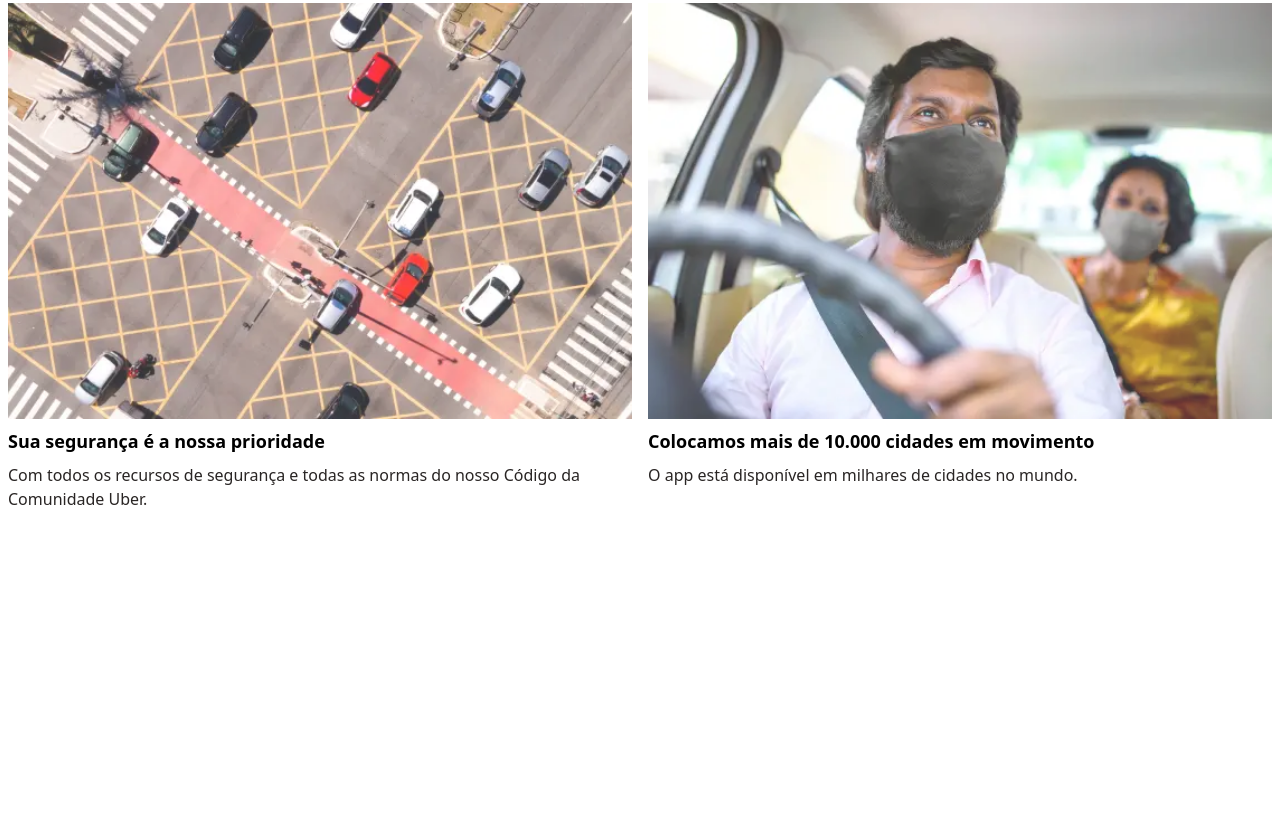
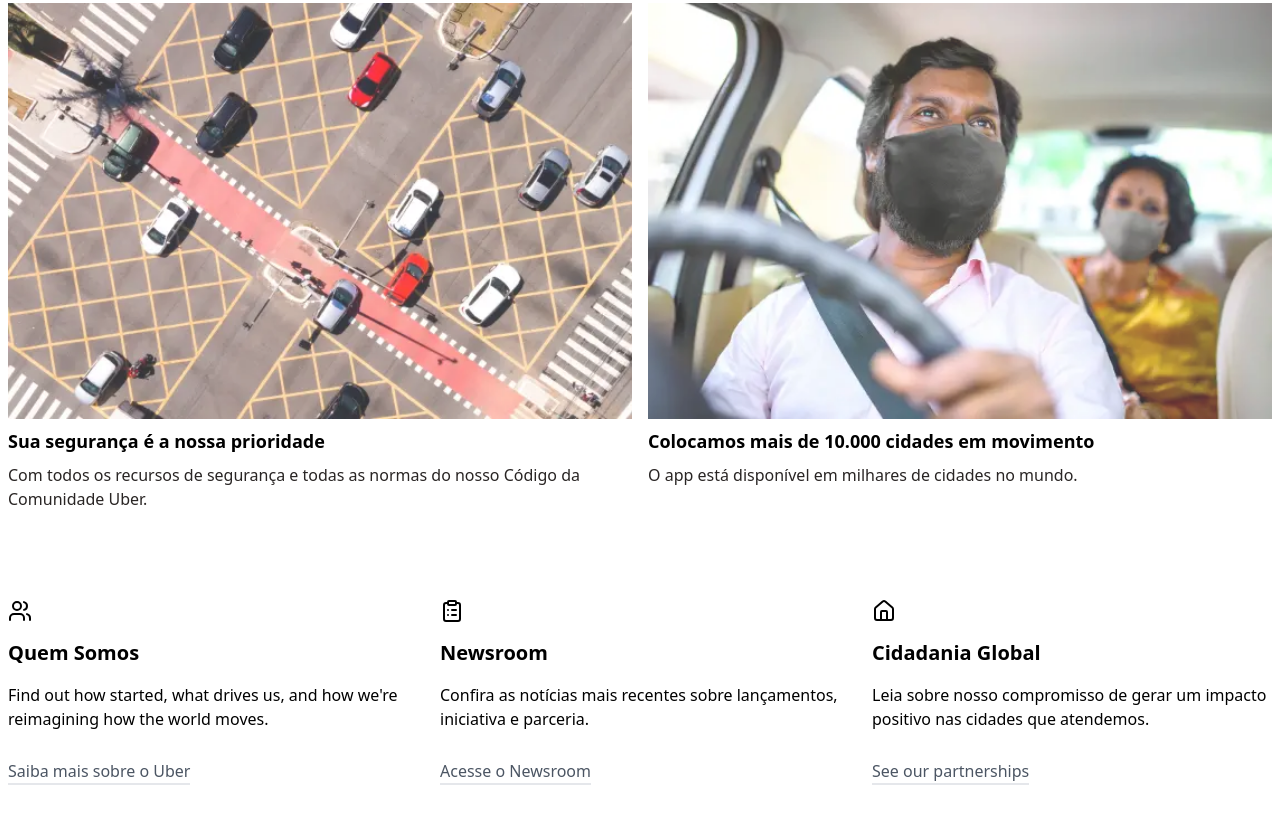
Before and after one commit to jeandeandrade/Uber-Clone-TailwindCSS, a website: page src/index.html in a window 1280 px wide. Shown: the part 1049-1878 px from the top of the page. Before the commit the page ends 1604 px from the top, so only its background shows below. Drawn offline with nearby package versions, Linux system fonts and the light colour scheme.

Commit message:
Finalizado a parte do Sobre

```diff
--- a/src/index.html
+++ b/src/index.html
@@ -130,19 +130,28 @@
         <div class="w-full flex flex-col sm:flex-row gap-4">
           <a href="#" class="flex-1">
             <article class="flex flex-col gap-2">
-              <img src="/src/assets/post1.png" alt="Imagem do post1" class="opacity-80 hover:opacity-100 hover:scale-95 duration-200"/>
+              <img
+                src="/src/assets/post1.png"
+                alt="Imagem do post1"
+                class="opacity-80 hover:opacity-100 hover:scale-95 duration-200"
+              />
               <h2 class="font-bold text-lg">
                 Sua segurança é a nossa prioridade
               </h2>
               <p class="text-stone-800">
-                Com todos os recursos de segurança e todas as normas do nosso Código da Comunidade Uber.
+                Com todos os recursos de segurança e todas as normas do nosso
+                Código da Comunidade Uber.
               </p>
             </article>
           </a>
 
           <a href="#" class="flex-1">
             <article class="flex flex-col gap-2">
-              <img src="/src/assets/post2.png" alt="Imagem do post2" class="opacity-80 hover:opacity-100 hover:scale-95 duration-200"/>
+              <img
+                src="/src/assets/post2.png"
+                alt="Imagem do post2"
+                class="opacity-80 hover:opacity-100 hover:scale-95 duration-200"
+              />
               <h2 class="font-bold text-lg">
                 Colocamos mais de 10.000 cidades em movimento
               </h2>
@@ -156,6 +165,56 @@
     </section>
     <!-- Fim POSTS BLOG -->
 
+    <!-- SOBRE -->
+    <section class="w-full px-2 py-8 sm:py-11">
+      <div
+        class="w-full max-w-7xl mx-auto grid grid-cols-1 sm:grid-cols-3 gap-8"
+      >
+        <article class="flex flex-col gap-4">
+          <i data-lucide="users" style="font-size: 32px"></i>
+          <h2 class="font-bold text-xl">Quem Somos</h2>
+          <p>
+            Find out how started, what drives us, and how we're reimagining how
+            the world moves.
+          </p>
+          <a
+            href="#"
+            class="text-gray-600 mt-3 border-b-2 self-start hover:border-gray-400 hover:text-black duration-200"
+            >Saiba mais sobre o Uber</a
+          >
+        </article>
+
+        <article class="flex flex-col gap-4">
+          <i data-lucide="clipboard-list" style="font-size: 32px"></i>
+          <h2 class="font-bold text-xl">Newsroom</h2>
+          <p>
+            Confira as notícias mais recentes sobre lançamentos, iniciativa e
+            parceria.
+          </p>
+          <a
+            href="#"
+            class="text-gray-600 mt-3 border-b-2 self-start hover:border-gray-400 hover:text-black duration-200"
+            >Acesse o Newsroom</a
+          >
+        </article>
+
+        <article class="flex flex-col gap-4">
+          <i data-lucide="home" style="font-size: 32px"></i>
+          <h2 class="font-bold text-xl">Cidadania Global</h2>
+          <p>
+            Leia sobre nosso compromisso de gerar um impacto positivo nas
+            cidades que atendemos.
+          </p>
+          <a
+            href="#"
+            class="text-gray-600 mt-3 border-b-2 self-start hover:border-gray-400 hover:text-black duration-200"
+            >See our partnerships</a
+          >
+        </article>
+      </div>
+    </section>
+    <!-- Fim SOBRE -->
+
     <script src="https://unpkg.com/lucide@latest"></script>
     <script>
       lucide.createIcons();
```
Also changed, not shown: styles/output.css.
